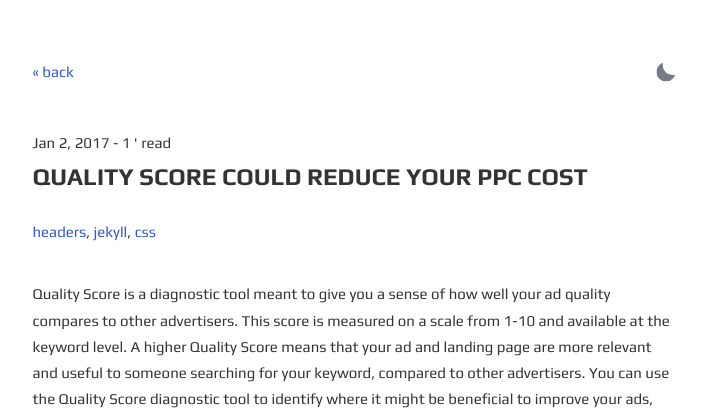
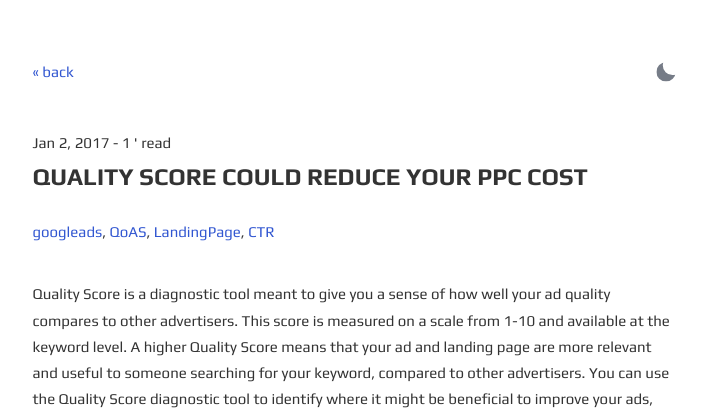
Before and after one commit to mk-unlimited/me, a Jekyll site: the page built from _posts/2017-01-02-quality-score-google-ads.md, in a window 1280 px wide and 900 px high. Shown: the top 416 px of the window, without its empty margins (285-991 px from the left). Built offline with Jekyll 4.4.1, drawn with Linux system fonts in a browser that asks for light colours; comment, search, counter and statistics services are not loaded.

Commit message:
Update 2017-01-02-quality-score-google-ads.md

```diff
--- a/_posts/2017-01-02-quality-score-google-ads.md
+++ b/_posts/2017-01-02-quality-score-google-ads.md
@@ -3,7 +3,7 @@ layout: post
 title: Quality Score Could Reduce Your PPC Cost
 description: Quality Score in Google Ads can be monumental in making better experience on google ads.
 summary: Here we cover what are the things to lookout for and examples to use in order to improve Ad Quality
-tags: headers jekyll css
+tags: googleads QoAS LandingPage CTR
 minute: 1
 ---
 
```
